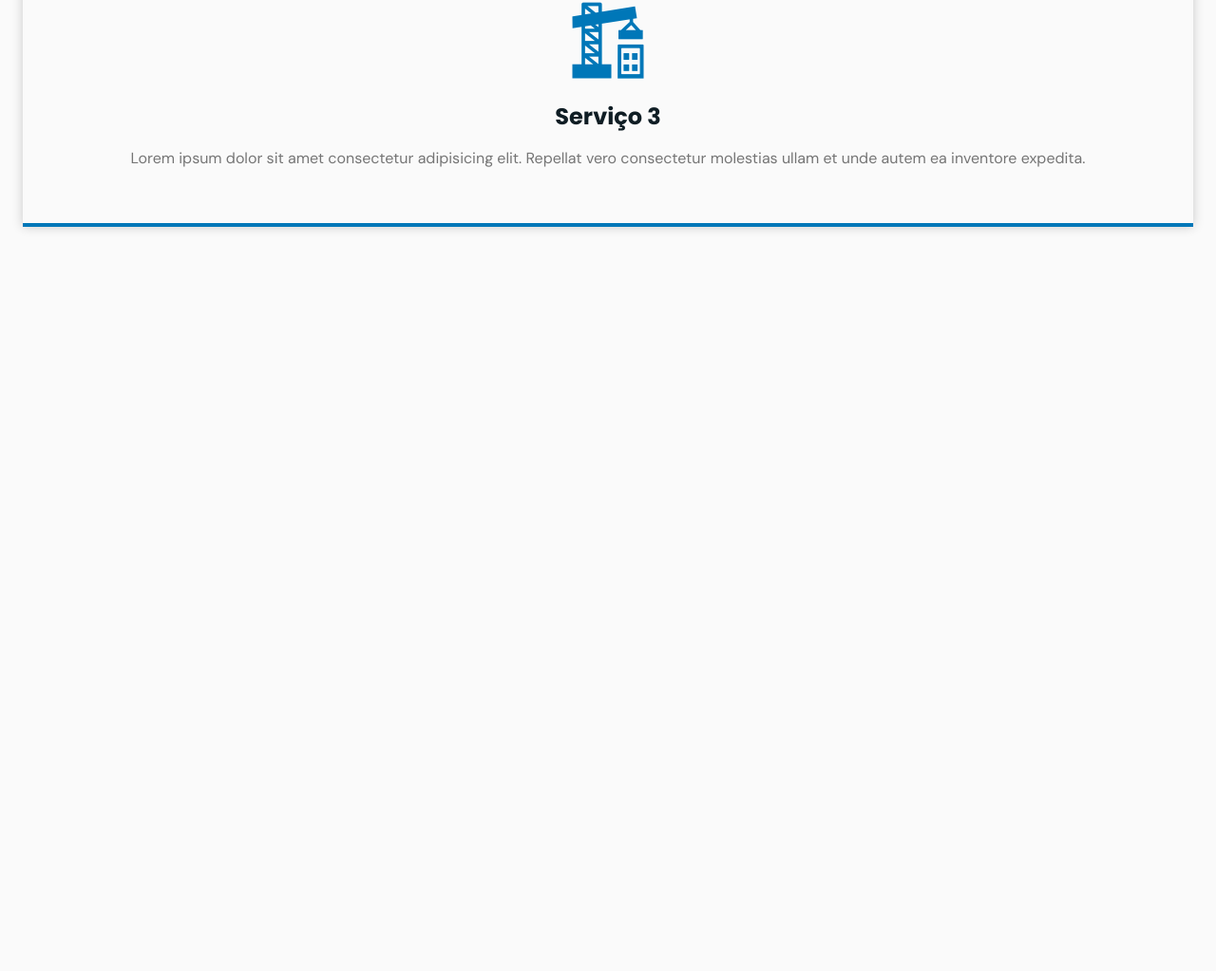
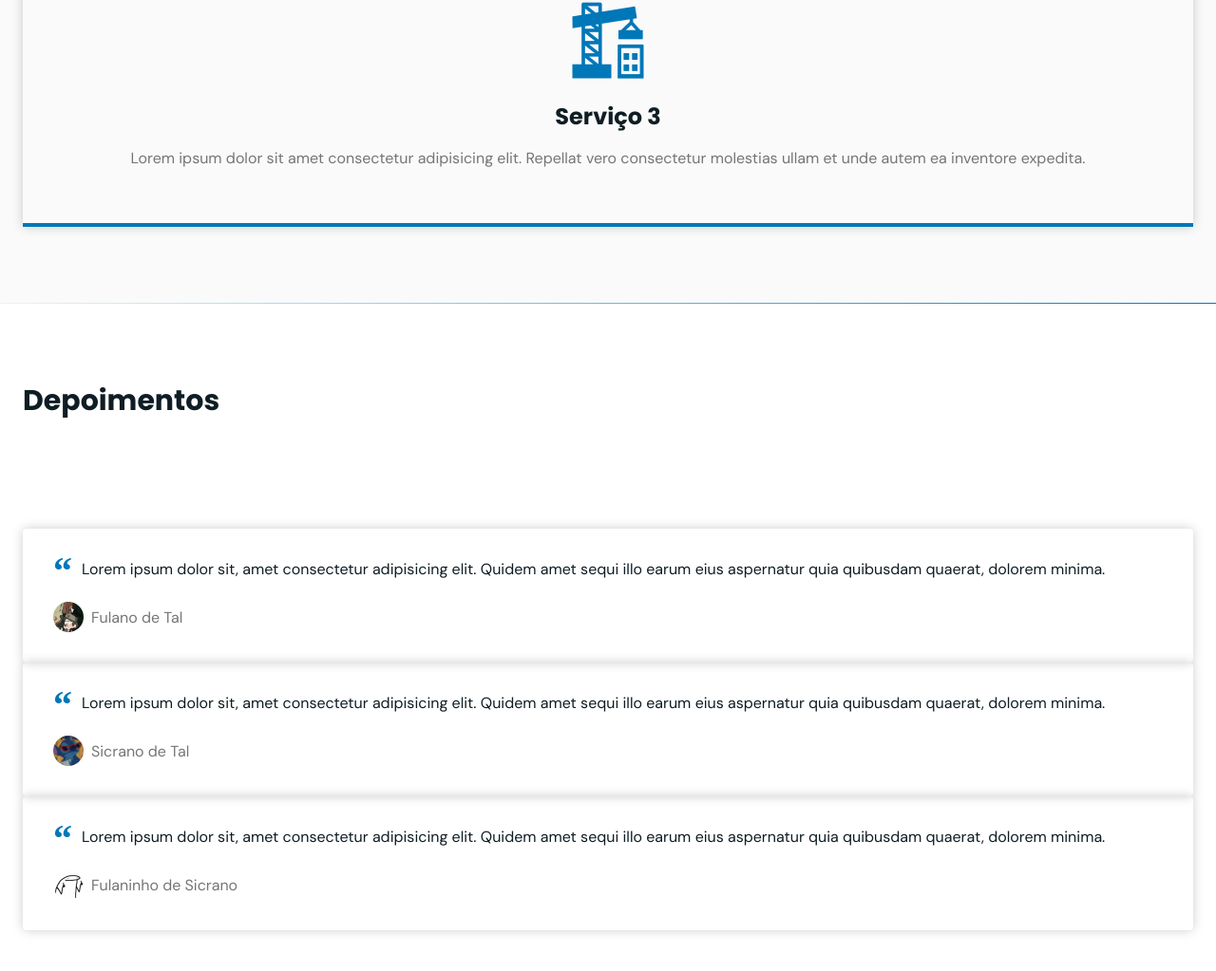
Before and after one commit to bthiago09/projetoNLW-Engenheiro, a plain HTML site: page index.html in a window 1280 px wide. Shown: the part 3774-4797 px from the top of the page at 95% size. Before the commit the page ends 4093 px from the top, so only its background shows below. Drawn offline with Linux system fonts and the light colour scheme; files whose address does not match are found by name.

Commit message:
depoimentos

```diff
--- a/index.html
+++ b/index.html
@@ -20,6 +20,8 @@
       href="https://fonts.googleapis.com/css2?family=DM+Sans:wght@400;500;700&family=Poppins:wght@400;500;700&display=swap"
       rel="stylesheet"
     />
+
+    <!-- Swiper -->
   </head>
   <body>
     <header class="" id="header">
@@ -39,6 +41,7 @@
       </nav>
     </header>
 
+    <!-- HOME -->
     <main>
       <section class="section" id="home">
         <div class="container grid">
@@ -61,6 +64,7 @@
 
       <div class="divider-1"></div>
 
+      <!-- ABOUT -->
       <section class="section" id="about">
         <div class="container grid">
           <div class="image">
@@ -97,6 +101,7 @@
 
       <div class="divider-2"></div>
 
+      <!-- SERVICES -->
       <section class="section" id="services">
         <div class="container grid">
           <header>
@@ -139,8 +144,67 @@
           </div>
         </div>
       </section>
+
+      <div class="divider-1"></div>
+
+      <!-- TESTIMONIALS -->
+      <section class="section" id="testimonials">
+        <div class="container grid">
+          <header>
+            <h2 class="title">Depoimentos</h2>
+          </header>
+          <div class="testimonials">
+            <div class="testimonial">
+              <blockquote>
+                <p>
+                  <span>&ldquo;</span> Lorem ipsum dolor sit, amet consectetur
+                  adipisicing elit. Quidem amet sequi illo earum eius aspernatur
+                  quia quibusdam quaerat, dolorem minima.
+                </p>
+                <cite>
+                  <img src="/assets/testemonials/dipper.jpg" alt="dipper" />
+                  Fulano de Tal
+                </cite>
+              </blockquote>
+            </div>
+
+            <div class="testimonial">
+              <blockquote>
+                <p>
+                  <span>&ldquo;</span> Lorem ipsum dolor sit, amet consectetur
+                  adipisicing elit. Quidem amet sequi illo earum eius aspernatur
+                  quia quibusdam quaerat, dolorem minima.
+                </p>
+                <cite>
+                  <img src="/assets/testemonials/stitch.jpg" alt="stitch" />
+                  Sicrano de Tal
+                </cite>
+              </blockquote>
+            </div>
+
+            <div class="testimonial">
+              <blockquote>
+                <p>
+                  <span>&ldquo;</span> Lorem ipsum dolor sit, amet consectetur
+                  adipisicing elit. Quidem amet sequi illo earum eius aspernatur
+                  quia quibusdam quaerat, dolorem minima.
+                </p>
+                <cite>
+                  <img src="/assets/testemonials/draw.jpg" alt="draw" />
+                  Fulaninho de Sicrano
+                </cite>
+              </blockquote>
+            </div>
+          </div>
+        </div>
+      </section>
+
+      <!-- CONTACT -->
     </main>
 
+    <!-- swiper -->
+
+    <!-- main.js -->
     <script src="main.js"></script>
   </body>
 </html>
--- a/main.js
+++ b/main.js
@@ -30,3 +30,5 @@ window.addEventListener('scroll', function () {
     header.classList.remove('scroll')
   }
 })
+
+/* testimonials carousel slider swiper */
--- a/style.css
+++ b/style.css
@@ -23,6 +23,7 @@ img {
   --header-heigh: 4.5rem;
 
   /* colors */
+
   --hue: 201;
   /* HSL color mode */
   --base-color: hsla(var(--hue) 100% 36%);
@@ -355,3 +356,43 @@ nav.show div.icon-close {
   font-size: 1.5rem;
   margin-bottom: 0.75;
 }
+
+/*============ TESTIMONIALS ======================================*/
+#testimonials {
+  background: white;
+}
+
+#testimonials blockquote {
+  padding: 2rem;
+  box-shadow: 0px 0px 12px rgba(0, 0, 0, 0.2);
+  border-radius: 0.25rem;
+}
+
+#testimonials blockquote p {
+  position: relative;
+  text-indent: 1.875rem;
+  margin-bottom: 1.5rem;
+  color: var(--title-color);
+}
+
+#testimonials blockquote p span {
+  font: 700 2.5rem serif;
+  position: absolute;
+  top: -0.675rem;
+  left: -1.875rem;
+  color: var(--base-color);
+}
+
+#testimonials cite {
+  display: flex;
+  align-items: center;
+  font-style: normal;
+}
+
+#testimonials cite img {
+  width: 2rem;
+  height: 2rem;
+  object-fit: cover;
+  clip-path: circle();
+  margin-right: 0.5rem;
+}
```
Also changed, not shown: assets/testemonials/dipper.jpg (added), assets/testemonials/draw.jpg (added), assets/testemonials/stitch.jpg (added).
